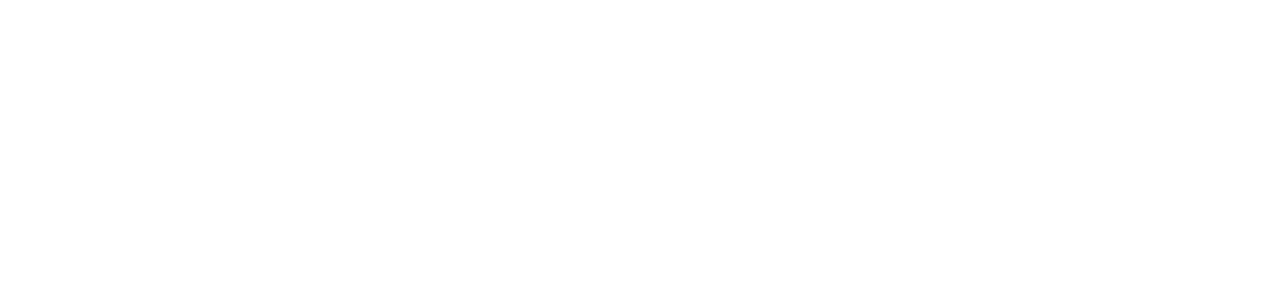
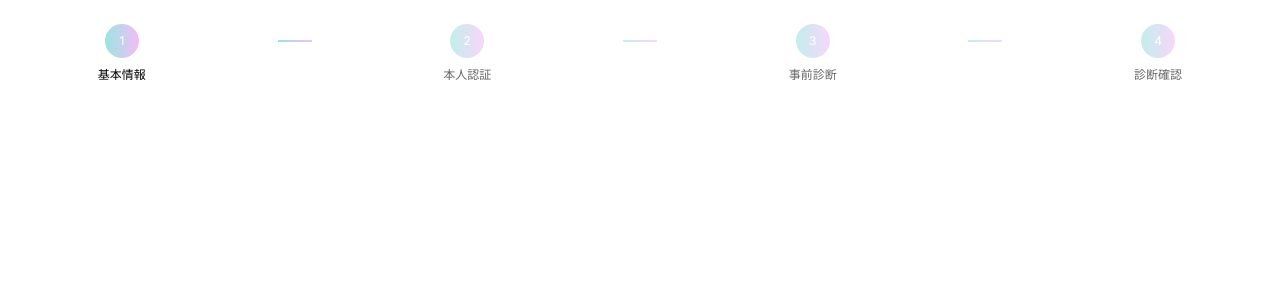
Before and after one commit to kusanohatsumi/service, a Next.js app: page / in a window 1280 px wide. Shown: the top 300 px of the page. Built offline with nearby package versions, Linux system fonts and the light colour scheme.

Commit message:
add:新規登録のナビゲーションバーを追加
新規登録画面のナビゲーションバーを作成した。

```diff
--- a/app/page.tsx
+++ b/app/page.tsx
@@ -1,11 +1,15 @@
 'use client';
 
 import Navlink from '@/ui/nav_link';
+import Title from '@/ui/title';
 
 export default function Home() {
   return (
     <>
-      <main></main>
+      <main>
+        <Title>{/* ここに項目名を書く */}</Title>
+        <Navlink />
+      </main>
     </>
   );
 }
--- a/ui/nav_link/index.tsx
+++ b/ui/nav_link/index.tsx
@@ -4,8 +4,8 @@
 
 const Navlink_all = styled.div`
   width: 100%;
-  height: 70px;
-  padding: 32px;
+  height: auto;
+  padding: 12px 32px;
   font-size: 12px;
   display: flex;
 
@@ -26,7 +26,6 @@
 export default function Navlink() {
   return (
     <>
-      {' '}
       <Navlink_all>
         {/* <NavLink_now></NavLink_now> */}
         <div className="flex flex-col items-center">
--- /dev/null
+++ b/ui/title.tsx
@@ -0,0 +1,20 @@
+'use client';
+
+import styled from 'styled-components';
+
+const Title = styled.h2`
+  width: 100px;
+  background: linear-gradient(
+    -90deg,
+    rgba(244, 188, 247, 1) 0%,
+    rgba(154, 229, 225, 1) 100%
+  );
+  color: transparent;
+  -webkit-background-clip: text;
+  font-size: 20px;
+  font-weight: bold;
+  text-align: center;
+  margin: 12px auto 0;
+`;
+
+export default Title;
```
